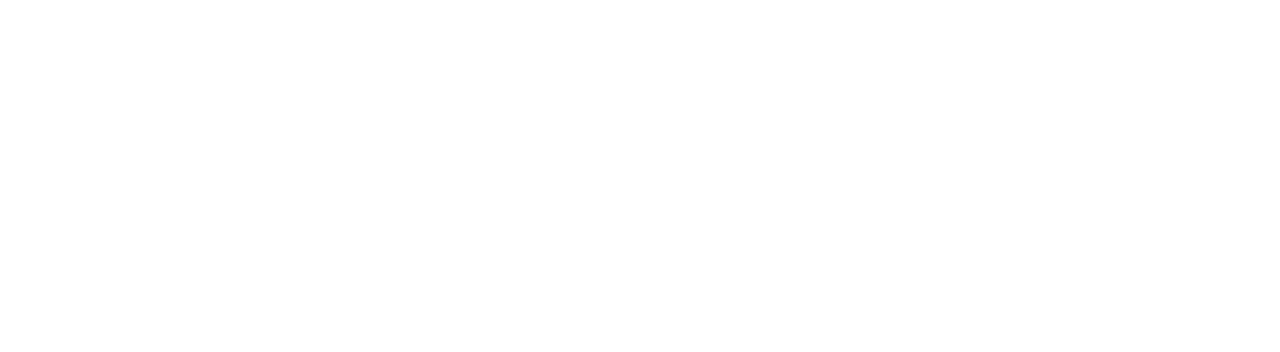
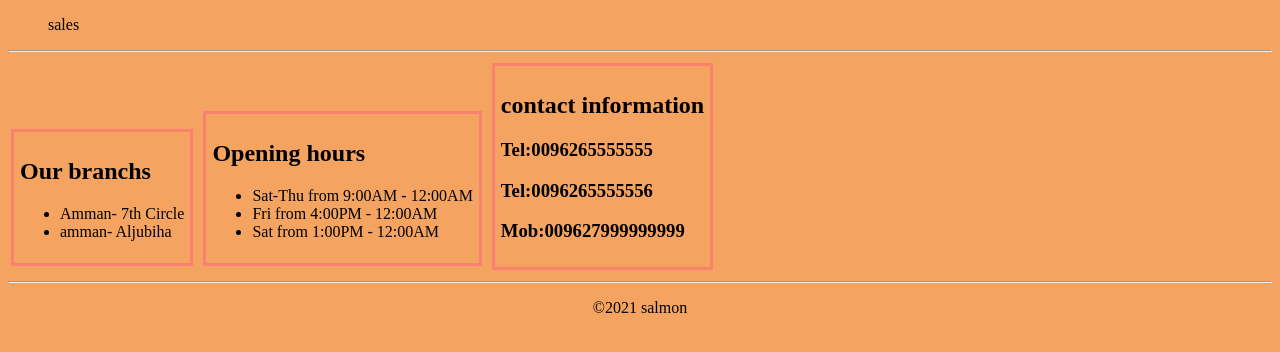
Before and after one commit to arahal81/2ndWeak, a plain HTML site: page index.html in a window 1280 px wide. Drawn offline with Linux system fonts and the light colour scheme.

Commit message:
add html file

```diff
--- a/css/style.css
+++ b/css/style.css
@@ -1,3 +1,27 @@
 table, th, td {
   border: 1px solid black;
+  text-align: center;
 }
+
+.li1{  display: inline;}
+a{
+
+  text-decoration: none;
+  color: black;
+}
+#mainS{
+  width: 100%;
+}
+.sec{
+  border: solid 3px salmon;
+   display: inline-block;
+   padding: 6px;
+   margin: 3px;
+
+}
+body{
+  background-color: sandybrown;
+}
+footer{
+  text-align: center;
+}
--- a/index.html
+++ b/index.html
@@ -0,0 +1,54 @@
+<!DOCTYPE html>
+<html lang="en">
+
+<head>
+    <title>index</title>
+    <link rel="stylesheet" href="css/style.css">
+</head>
+
+<body>
+    <header>
+        <nav>
+            <ul>
+                <li class="li1"><a href="sales.html">sales</a></li>
+            </ul>
+        </nav>
+        <hr>
+    </header>
+    <main>
+        <section id="mainS">
+            <section class="sec">
+                <h2>Our branchs</h2>
+                <ul>
+                    <li>
+                        Amman- 7th Circle
+                    </li>
+                    <li>
+                        amman- Aljubiha
+                    </li>
+                </ul>
+            </section>
+            <section class="sec">
+                <h2> Opening hours </h2>
+                <ul>
+                    <li>Sat-Thu from 9:00AM - 12:00AM</li>
+                    <li>Fri from 4:00PM - 12:00AM</li>
+                    <li>Sat from 1:00PM - 12:00AM</li>
+                </ul>
+
+            </section>
+            <section class="sec">
+                <h2>contact information</h2>
+                <h3>Tel:0096265555555 </h3>
+                <h3>Tel:0096265555556 </h3>
+                <h3>Mob:009627999999999 </h3>
+            </section>
+        </section>
+    </main>
+    <hr>
+    <footer>
+        <P>&copy;2021 salmon</p>
+    </footer>
+</body>
+
+</html>
--- a/js/app.js
+++ b/js/app.js
@@ -314,12 +314,12 @@ Salamon.prototype.render_td = function () {
 function render_tot() {
     let tdr = document.createElement('tr');
     table.appendChild(tdr);
-    let td = document.createElement('td');
+    let td = document.createElement('th');
     tdr.appendChild(td);
     td.textContent = "Total";
 
     for (let i = 0; i <= time.length; i++) {
-        let td = document.createElement('td');
+        let td = document.createElement('th');
         tdr.appendChild(td);
         td.textContent = tot.total[i];
     }
```
Also changed, not shown: sales.html (+4 -1 lines).
